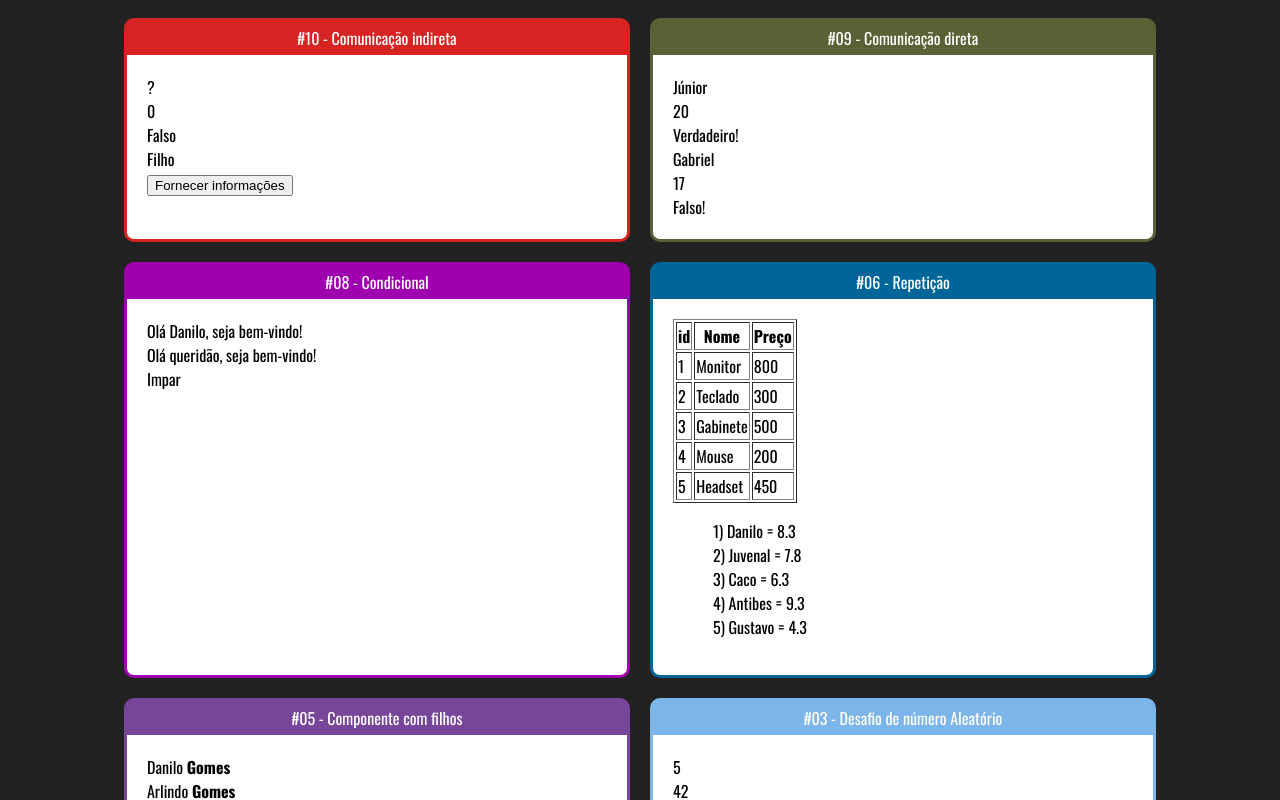
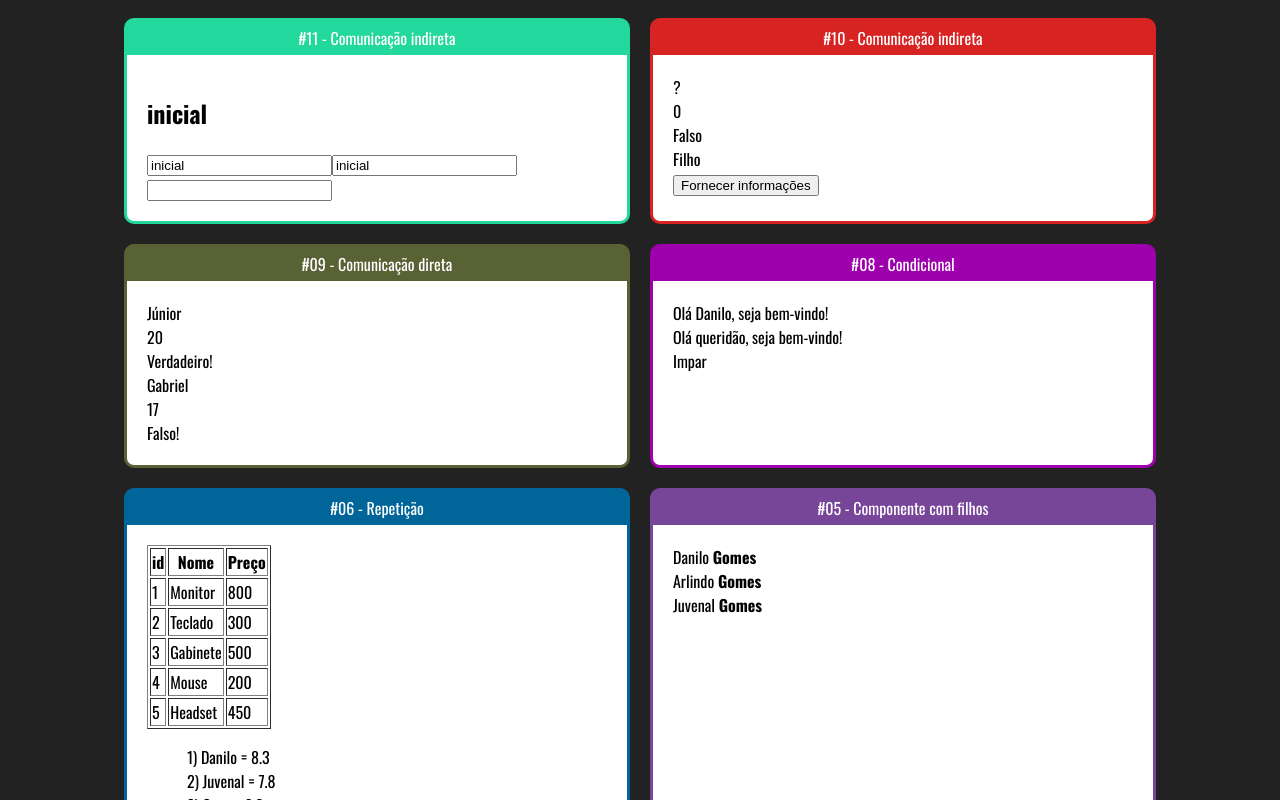
Before and after one commit to marquesdanilocarlos/fundamentos-react-cod3r, a React (Create React App) app: page / in a window 1280 px wide. Shown: the top 800 px of the page. Built offline with nearby package versions, Linux system fonts and the light colour scheme.

Commit message:
Componentes controlados

```diff
--- a/src/App.jsx
+++ b/src/App.jsx
@@ -11,11 +11,16 @@ import { ParOuImpar } from "./components/condicional/ParOuImpar";
 import { UsuarioInfo } from "./components/condicional/UsuarioInfo";
 import { DiretaPai } from "./components/comunicacao/DiretaPai";
 import { IndiretaPai } from "./components/comunicacao/IndiretaPai";
+import { Input } from "./components/formularios/input";
 
 export default function App() {
     return (
         <div className="App">
             <div className="cards">
+                <Card titulo="#11 - Comunicação indireta" color="#23d89c">
+                    <Input />
+                </Card>
+
                 <Card titulo="#10 - Comunicação indireta" color="#d82323">
                     <IndiretaPai />
                 </Card>
--- /dev/null
+++ b/src/components/formularios/input.jsx
@@ -0,0 +1,16 @@
+import { useState } from "react";
+
+export function Input(props) {
+    const [valor, setValor] = useState("inicial");
+    return (
+        <div>
+            <h2>{valor}</h2>
+            {/*Componente controlado lida com estado e deve utilizar a função de manipulação de estado para alterar o valor */}
+            <input type="text" value={valor} onChange={(e) => setValor(e.target.value)} />
+            {/* Componente que não lida com estado deve ser readonly */}
+            <input type="text" value={valor} readOnly />
+            {/**Componente não controlado deve possuir undefined como value */}
+            <input type="text" value={undefined} />
+        </div>
+    );
+}
```
